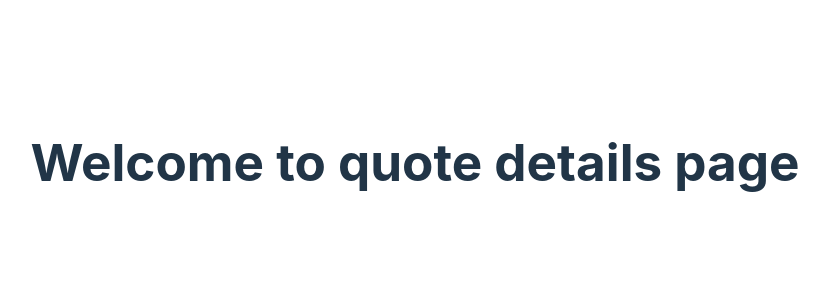
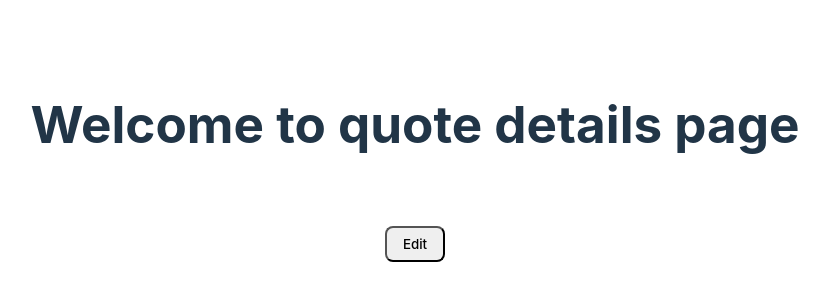
Before and after one commit to fanerotim/Quotes, a React (Vite) app in the folder client/vite-project/: page /quotes/1 in a window 1280 px wide. Shown: the part 238-538 px from the top of the page, without its empty margins (225-1054 px from the left). Built offline with nearby package versions, Linux system fonts and the light colour scheme; no server answers.

Commit message:
add EditButton to load edit-form

```diff
--- a/client/vite-project/src/components/quote-details/QuoteDetails.jsx
+++ b/client/vite-project/src/components/quote-details/QuoteDetails.jsx
@@ -1,6 +1,7 @@
 import { useParams } from "react-router-dom";
 import useGetQuote from "../../hooks/useGetQuote";
 import { useEffect, useState } from "react";
+import EditButton from "../button/EditButton";
 
 const QuoteDetails = () => {
 
@@ -18,6 +19,9 @@ const QuoteDetails = () => {
             <h1>Welcome to quote details page</h1>
             <h2>{quote?.text}</h2>
             <h3>{quote?.author}</h3>
+            {/* <Button text={'Delete'}/> */}
+            <br/>
+            <EditButton text={'Edit'} id={quote?.id}/>
         </>
     )
 }
```
